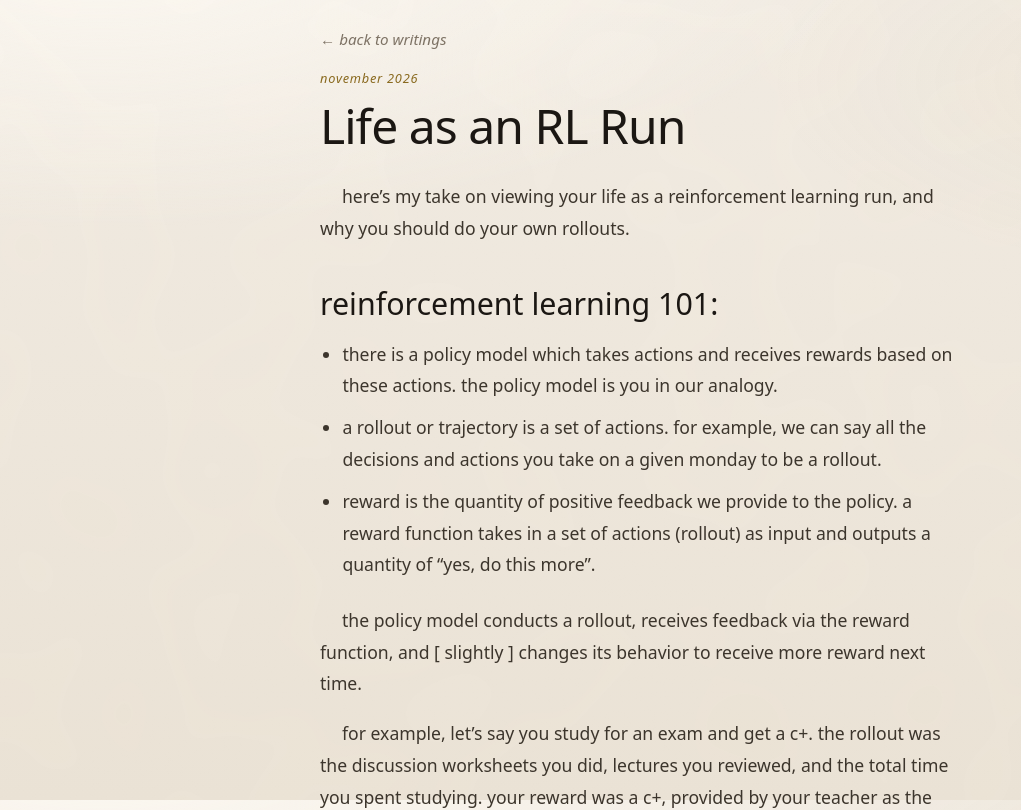
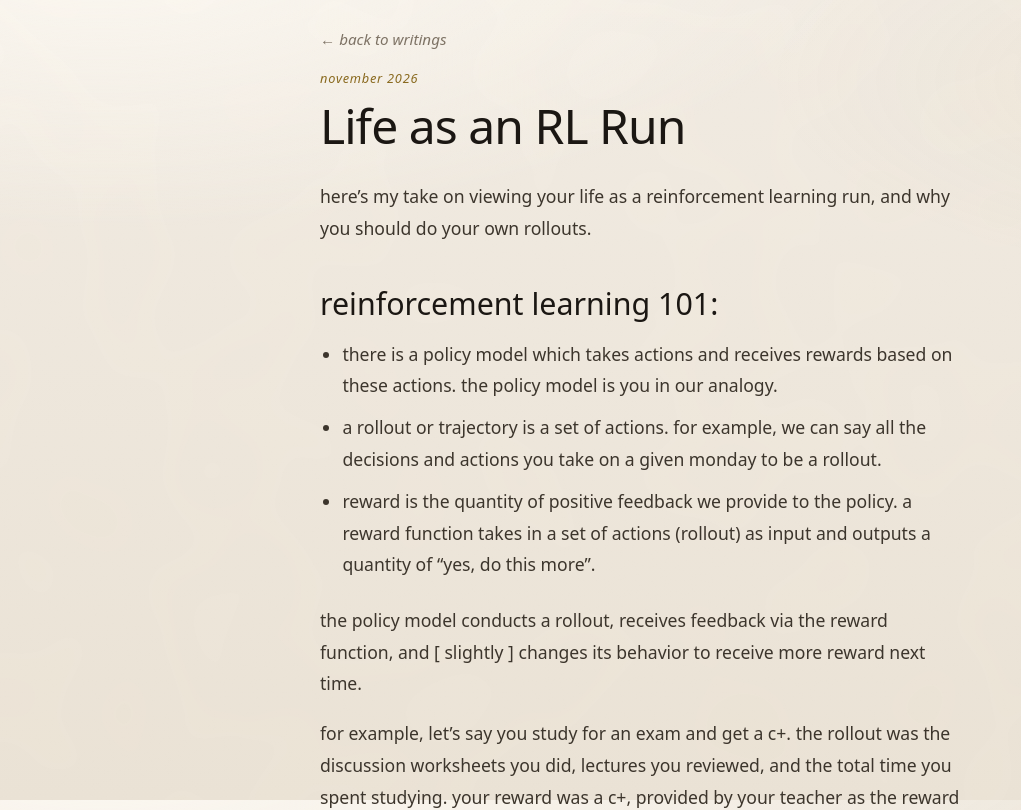
Before and after one commit to manav-aggarwal4/personal-website, a Next.js app: page /writings/life-as-an-rl-run in a window 1280 px wide. Shown: the top 810 px of the page, without its empty margins (0-1021 px from the left). Built offline with nearby package versions, Linux system fonts and the light colour scheme.

Commit message:
Remove article paragraph indents

```diff
--- a/app/globals.css
+++ b/app/globals.css
@@ -1359,10 +1359,6 @@ button {
   font-size: 1.1rem;
   line-height: 1.8;
   margin: 0 0 1.15rem;
-}
-
-.writing-body > p {
-  text-indent: 1.25em;
 }
 
 .writing-article > .writing-back {
```
